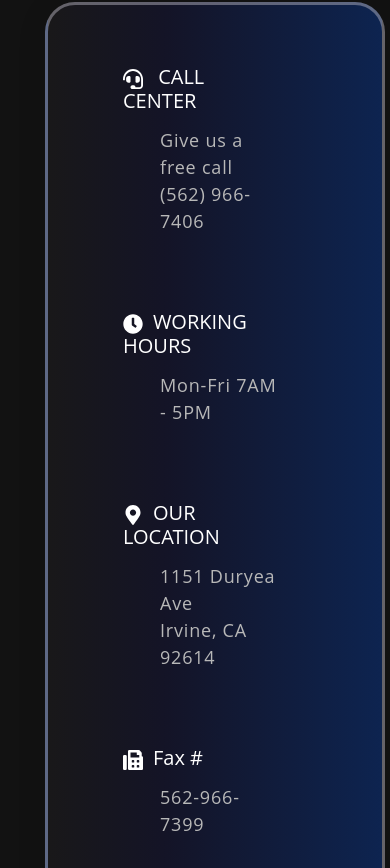
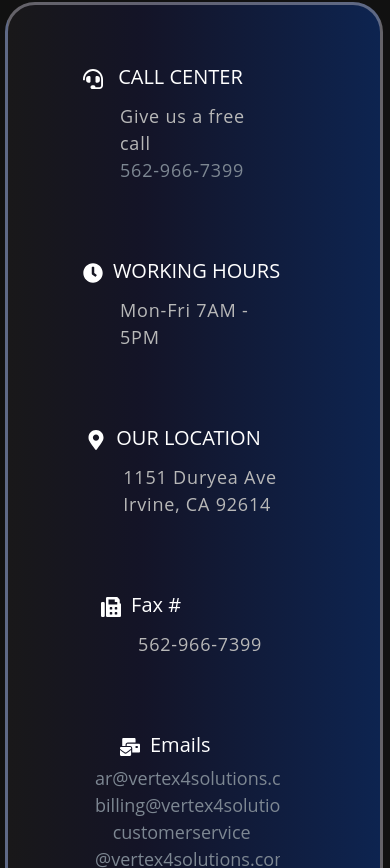
Before and after one commit to richlontos/vertex-solution-webpage, a React (Create React App) app: page /LTL in a window 390 px wide. Shown: the part 1096-1964 px from the top of the page. Built offline with nearby package versions, Linux system fonts and the light colour scheme.

Commit message:
center quote

```diff
--- a/src/components/GetQuote.js
+++ b/src/components/GetQuote.js
@@ -3,6 +3,7 @@
 import { Container, Row, Col } from "react-bootstrap";
 import 'animate.css';
 import TrackVisibility from 'react-on-screen';
+import '../getQuote.css';
 
 export const GetQuote = () => {
   const form = useRef();
@@ -140,7 +141,7 @@
   return (
     <section className="quote" id="connect">
       <Container className="formCenter">
-        <Row className="align-items-center">
+        <Row id="align-items-center">
 
           <Col size={12} md={6}>
             <TrackVisibility>
--- a/src/components/Skills/Skills.js
+++ b/src/components/Skills/Skills.js
@@ -48,7 +48,7 @@
                   <p className="paddingBanner">
                     Give us a free call
                     <br />
-                    (562) 966-7406
+                    <a href="tel:5629667399">562-966-7399</a>
                   </p>
                 </Col>
               </Row>
@@ -71,11 +71,14 @@
                     />
                     OUR LOCATION
                   </h5>
-                  <p>
-                    1151 Duryea Ave
-                    <br />
-                    Irvine, CA 92614
-                  </p>
+                  <p
+  style={{ cursor: 'pointer' }}
+  onClick={() => window.open("https://www.google.com/maps/search/?api=1&query=1151+Duryea+Ave,+Irvine,+CA+92614", "_blank")}
+>
+  1151 Duryea Ave
+  <br />
+  Irvine, CA 92614
+</p>
                 </Col>
               </Row>
               <Row>
@@ -105,7 +108,7 @@
                     </a>
                     <br />
                     <a href="mailto:customerservice@vertex4solutions.com">
-                      customerservice<span className="new-line"></span>@vertex4solutions.com
+                    customerservice<br/>@vertex4solutions.com
                     </a>
                   </div>
                 </Col>
--- a/src/components/Skills/SkillsCss.css
+++ b/src/components/Skills/SkillsCss.css
@@ -4,7 +4,7 @@
 
 
 .containerSkills {
-    margin-left: 40px;
+    margin-left: 20px;
   }
 
 
@@ -77,9 +77,7 @@
 }
 
 
-.new-line {
-  display: block;
-}
+
 
 /* Media queries for mobile */
 @media (max-width: 768px) {
@@ -87,10 +85,13 @@
       padding-bottom: 100px;
     }
     #emailCenter{
-      padding-left: 20px;
+      padding-left: 25px;
     }
     #emails{
-      padding-left: 50px;
+      text-align: center;
+    }
+    .containerSkills {
+      margin-left: 0px;
     }
 
 
--- a/src/getQuote.css
+++ b/src/getQuote.css
@@ -13,10 +13,10 @@
 
 
 
-/* .align-items-center {
+#align-items-center {
     display: flex;
     justify-content: center;
-} */
+}
 
 .headingCenter {
     display: flex;
```
